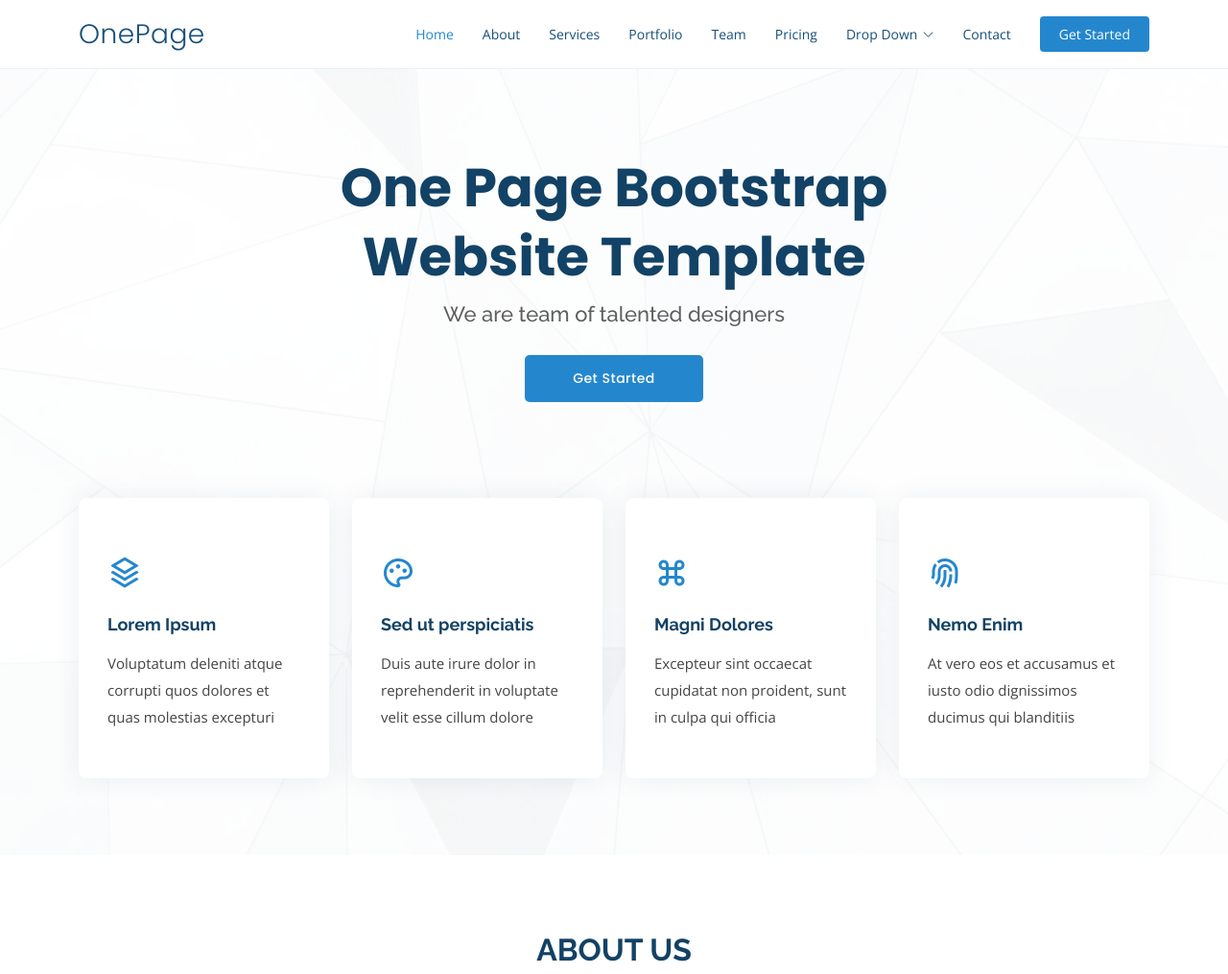
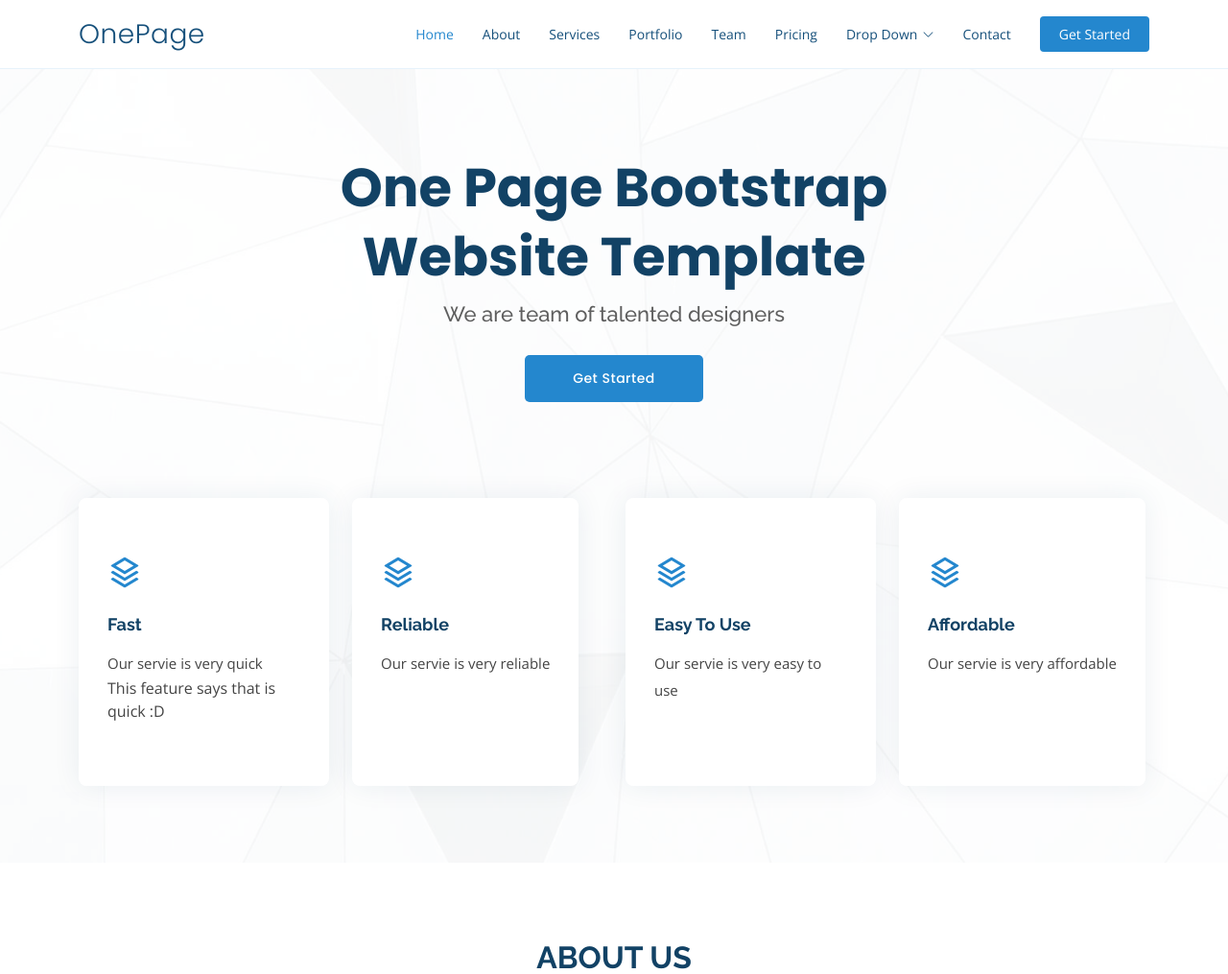
Before and after one commit to Mens1s/djangoCrashCourse, a Django app: page / in a window 1280 px wide. Shown: the top 1015 px of the page at 96% size. Run offline with Django 4.2, Linux system fonts and the light colour scheme; data comes from the database, SQL or seed files in the repository; both versions use the stored data as it was after the commit; some libraries are stand-ins or nearby versions.

Commit message:
'freeCodeCamp 2'

```diff
--- a/djangoCrashCourse/settings.py
+++ b/djangoCrashCourse/settings.py
@@ -38,6 +38,7 @@ INSTALLED_APPS = [
     'django.contrib.sessions',
     'django.contrib.messages',
     'django.contrib.staticfiles',
+    'myapp',
 ]
 
 MIDDLEWARE = [
--- a/myapp/admin.py
+++ b/myapp/admin.py
@@ -1,3 +1,5 @@
 from django.contrib import admin
+from .models import Feature
 
 # Register your models here.
+admin.site.register(Feature)
--- a/myapp/models.py
+++ b/myapp/models.py
@@ -1,3 +1,8 @@
 from django.db import models
 
+
 # Create your models here.
+class Feature(models.Model):
+    name = models.CharField(max_length=100)
+    details = models.CharField(max_length=500)
+    l = models.CharField(max_length=10, blank=True)
--- a/myapp/urls.py
+++ b/myapp/urls.py
@@ -3,5 +3,7 @@ from . import views
 
 urlpatterns = [
     path('', views.index, name='index'),
-    path('counter', views.counter, name='counter')
+    path('counter', views.counter, name='counter'),
+    path('register', views.register, name='register'),
+    path('login', views.login, name="login")
 ]
--- a/myapp/views.py
+++ b/myapp/views.py
@@ -1,15 +1,48 @@
-from django.shortcuts import render
+from django.shortcuts import render, redirect
+from django.contrib.auth.models import User, auth
+from django.contrib import messages
+from .models import Feature
 
 
 # Create your views here.
 def index(request):
-    return render(request, 'index.html')
+    features = Feature.objects.all()
+
+    return render(request, 'index.html',
+                  {'features': features})
 
 
 def counter(request):
-    text = request.POST['text'] # 'text' variable comes from -> index.html -> textarea -> name
     context = {
-        'text': text,
-        'wordCount': len(text.split())
+        'text': request.POST['text'],  # 'text' variable comes from -> index.html -> textarea -> name
+        'wordCount': len(request.POST['text'].split())
     }
     return render(request, 'counter.html', context)
+
+
+def register(request):
+    if request.method == 'POST':
+        username = request.POST['username']
+        email = request.POST['email']
+        password = request.POST['password']
+        password2 = request.POST['password2']
+
+        if password == password2:
+            if User.objects.filter(email=email).exists():
+                messages.info(request, 'Email Already Used')
+                return redirect('register')
+            elif User.objects.filter(username=username).exists():
+                messages.info(request, 'Username Already Used')
+                return redirect('register')
+            else:
+                user = User.objects.create_user(username=username, email=email, password=password)
+                user.save()
+                return redirect('login')
+        else:
+            messages.info(request, 'Password Not Matched')
+            return redirect('register')
+
+    return render(request, 'register.html')
+
+def login(request):
+    pass
--- a/templates/index.html
+++ b/templates/index.html
@@ -96,37 +96,22 @@
       </div>
 
       <div class="row icon-boxes">
-        <div class="col-md-6 col-lg-3 d-flex align-items-stretch mb-5 mb-lg-0" data-aos="zoom-in" data-aos-delay="200">
-          <div class="icon-box">
-            <div class="icon"><i class="ri-stack-line"></i></div>
-            <h4 class="title"><a href="">Lorem Ipsum</a></h4>
-            <p class="description">Voluptatum deleniti atque corrupti quos dolores et quas molestias excepturi</p>
-          </div>
-        </div>
 
-        <div class="col-md-6 col-lg-3 d-flex align-items-stretch mb-5 mb-lg-0" data-aos="zoom-in" data-aos-delay="300">
-          <div class="icon-box">
-            <div class="icon"><i class="ri-palette-line"></i></div>
-            <h4 class="title"><a href="">Sed ut perspiciatis</a></h4>
-            <p class="description">Duis aute irure dolor in reprehenderit in voluptate velit esse cillum dolore</p>
-          </div>
-        </div>
+          {% for feature in features %}
 
-        <div class="col-md-6 col-lg-3 d-flex align-items-stretch mb-5 mb-lg-0" data-aos="zoom-in" data-aos-delay="400">
-          <div class="icon-box">
-            <div class="icon"><i class="ri-command-line"></i></div>
-            <h4 class="title"><a href="">Magni Dolores</a></h4>
-            <p class="description">Excepteur sint occaecat cupidatat non proident, sunt in culpa qui officia</p>
-          </div>
-        </div>
+            <div class="col-md-6 col-lg-3 d-flex align-items-stretch mb-5 mb-lg-0" data-aos="zoom-in" data-aos-delay="100">
+              <div class="icon-box">
+                <div class="icon"><i class="ri-stack-line"></i></div>
 
-        <div class="col-md-6 col-lg-3 d-flex align-items-stretch mb-5 mb-lg-0" data-aos="zoom-in" data-aos-delay="500">
-          <div class="icon-box">
-            <div class="icon"><i class="ri-fingerprint-line"></i></div>
-            <h4 class="title"><a href="">Nemo Enim</a></h4>
-            <p class="description">At vero eos et accusamus et iusto odio dignissimos ducimus qui blanditiis</p>
-          </div>
-        </div>
+                <h4 class="title"><a href="">{{ feature.name }}</a></h4>
+                <p class="description">{{ feature.details }}</p>
+                  {% if feature.name == 'Fast' %}
+                      <p>This feature says that is quick :D</p>
+                  {% endif %}
+              </div>
+            </div>
+
+          {% endfor %}
 
       </div>
     </div>
```
Also changed, not shown: templates/register.html (added, +21 -0 lines), db.sqlite3, myapp/migrations/__init__.py (deleted).
